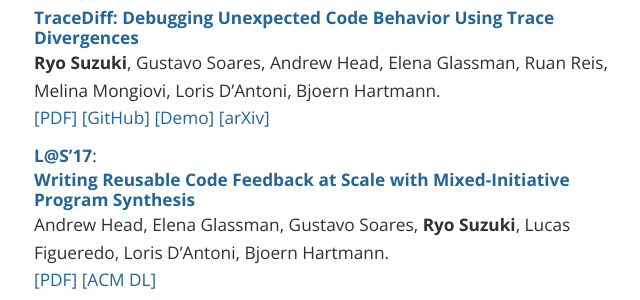
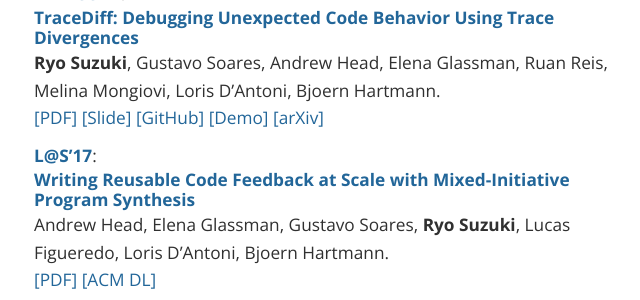
Before and after one commit to ryooopan/homepage, a Jekyll site: the page built from index.md, in a window 1280 px wide and 900 px high, scrolled down 1110 px. Shown: the part 154-454 px from the top of the window, without its empty margins (317-957 px from the left). Built offline with Jekyll 4.4.1, drawn with Linux system fonts in a browser that asks for light colours; nearby versions of some CDN libraries; comment, search, counter and statistics services are not loaded; our own code applies the rules of GitHub Pages for plain Markdown files.

Commit message:
Add slide

```diff
--- a/index.md
+++ b/index.md
@@ -61,6 +61,7 @@ Our work is also featured in the [**media**](https://backchannel.com/its-not-jus
 **Ryo Suzuki**, Gustavo Soares, Andrew Head, Elena Glassman, Ruan Reis, Melina Mongiovi, Loris D’Antoni, Bjoern Hartmann.
 <br>
 [[PDF]](/publications/vlhcc-2017-tracediff.pdf)
+[[Slide]](/publications/vlhcc-2017-tracediff-slide.pdf)
 [[GitHub]](https://github.com/ryosuzuki/trace-diff)
 [[Demo]](https://ryosuzuki.github.io/trace-diff/)
 [[arXiv]](https://arxiv.org/abs/1708.03786)
```
Also changed, not shown: 1 other file.
